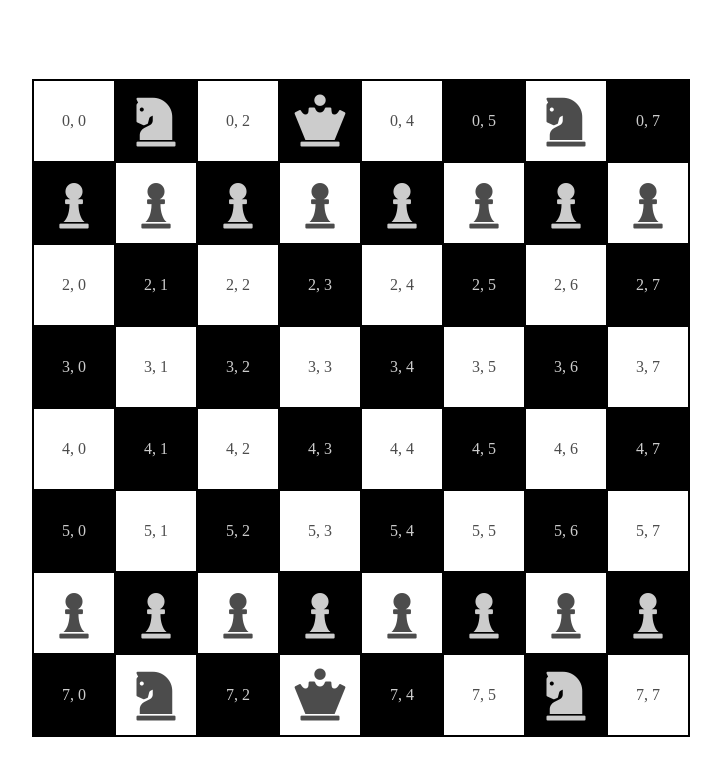
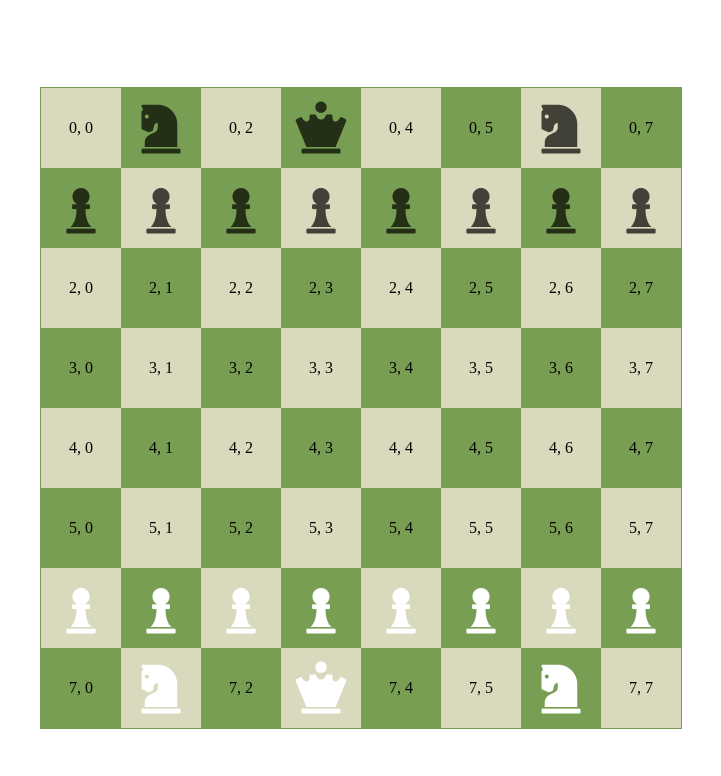
Before and after one commit to jatanski/cc.Chess, a website built with webpack: page index.html in a window 1280 px wide. Both pictures are taken after a click on the element "0, 0". Shown: the whole page, without its empty margins (279-1000 px from the left). Built offline with nearby package versions, Linux system fonts and the light colour scheme.

Commit message:
change styles, add listeners to square & move working

```diff
--- a/src/Game/board.js
+++ b/src/Game/board.js
@@ -11,38 +11,50 @@ class Board extends Array {
     }
   }
 
+  // tutaj tworzycie nowe obiekty waszych bierek i od razu umieszczacie je na szachownicy
+
   createAndSetPawns(side) {
-    const row = (side === 'white') ? 1 : 6;
-    for(let i = 0; i < this[row].length; i++ ) {
+    const row = side === "white" ? 6 : 1;
+    for (let i = 0; i < this[row].length; i++) {
       this[row][i] = new Pawn(row, i, side);
     }
   }
 
+  createAndSetQueen(side) {
+    const row = side === "white" ? 7 : 0;
+    this[row][3] = new Queen(row, 3, side);
+  }
+
+  createAndSetKnight(side) {
+    const row = side === "white" ? 7 : 0;
+    const startPositionKnight = [1, 6];
+    for (let i = 0; i < startPositionKnight.length; i++) {
+      this[row][startPositionKnight[i]] = new Knight(
+        row,
+        startPositionKnight[i],
+        side
+      );
+    }
+  }
+
+  // metoda inicjująca
+
   init() {
     this.createSecondLevel();
-    this.createAndSetPawns('white');
-    this.createAndSetPawns('black');
+
+    const colors = ["white", "black"];
+
+    for (let i = 0; i < colors.length; i++) {
+      this.createAndSetPawns(colors[i]);
+      this.createAndSetQueen(colors[i]);
+      this.createAndSetKnight(colors[i]);
+    }
   }
 }
 
 const board = new Board(8);
 board.init();
 
-// tutaj tworzycie nowe obiekty waszych bierek i od razu umieszczacie je na szachownicy
-
-let knight_w1 = new Knight(7, 1, "white");
-board[knight_w1._x][knight_w1._y] = knight_w1;
-let knight_w2 = new Knight(7, 6, "white");
-board[knight_w2._x][knight_w2._y] = knight_w2;
-let knight_b1 = new Knight(0, 1, "black");
-board[knight_b1._x][knight_b1._y] = knight_b1;
-let knight_b2 = new Knight(0, 6, "black");
-board[knight_b2._x][knight_b2._y] = knight_b2;
-let queen_w1 = new Queen(7, 3, "white");
-board[queen_w1._x][queen_w1._y] = queen_w1;
-let queen_b1 = new Queen(0, 3, "black");
-board[queen_b1._x][queen_b1._y] = queen_b1;
-
 console.log(board); // służy do podejrzenia tablicy w konsoli
 
 export default board;
--- a/src/Game/boardView.js
+++ b/src/Game/boardView.js
@@ -3,26 +3,99 @@ import board from "./board";
 export default class BoardView {
   constructor(boardElement) {
     this._boardElement = boardElement;
-        this._squares = this._boardElement.querySelectorAll('.square');
+    this._squares = this._boardElement.querySelectorAll(".square");
   }
 
   _displayPieces() {
     // Iterujemy po wszystkich elementach (empty jest pomijany w iteracji) w tablicy board
     board.forEach((row, rowIndex) => {
       row.forEach((piece, squareIndex) => {
-                this._boardElement.querySelector(`[data-id="${rowIndex}-${squareIndex}"]`).innerHTML = (piece.display) ? piece.display : 'ERROR';
+        this._boardElement.querySelector(
+          `[data-id="${rowIndex}-${squareIndex}"]`
+        ).innerHTML = piece.display ? piece.display : "ERROR";
       });
     });
   }
 
   _setListeners() {
-        this._boardElement.addEventListener('click', (ev) => {
-            const position = ev.target.closest('.square').dataset.id.split('-').map(el => {
+    this._boardElement.addEventListener("click", ev => {
+      const position = ev.target
+        .closest(".square")
+        .dataset.id.split("-")
+        .map(el => {
           return +el;
         });
       console.log(position);
       return position;
-        })
+    });
+  }
+
+  _setListenersToSquare() {
+    const squares = Array.from(this._boardElement.children);
+    squares.forEach(square => {
+      square.addEventListener("click", () => {
+        this._markFigure(square);
+        this._tryMove(square);
+      });
+    });
+  }
+
+  // zaznacza figurę, która została dotknięta
+  _markFigure(square) {
+    const startPosition = this._getPostionFromSquare(square);
+    board.forEach(row => {
+      row.forEach(piece => {
+        if (piece)
+          if (piece._x === startPosition[0] && piece._y === startPosition[1]) {
+            const legalMoves = piece.findLegalMoves();
+            sessionStorage.setItem(
+              "positionFigure",
+              JSON.stringify(startPosition)
+            );
+            sessionStorage.setItem("legalMoves", JSON.stringify(legalMoves));
+          }
+      });
+    });
+  }
+
+  //próbuje wykonać ruch, jeżeli klinięte wole jest wśród legalnych posunięć to wykonuje ruch
+  _tryMove(square) {
+    const newPosition = this._getPostionFromSquare(square);
+    let legalMovesArray = sessionStorage.getItem("legalMoves");
+    legalMovesArray = JSON.parse(legalMovesArray);
+
+    let startPosition = sessionStorage.getItem("positionFigure");
+    startPosition = JSON.parse(startPosition);
+
+    legalMovesArray.forEach(legalMoves => {
+      if (
+        newPosition[0] === legalMoves[0] &&
+        newPosition[1] === legalMoves[1]
+      ) {
+        console.log("poruszam się");
+        board.forEach(row => {
+          row.forEach(piece => {
+            if (piece)
+              if (
+                piece._x === startPosition[0] &&
+                piece._y === startPosition[1]
+              ) {
+                piece.move(newPosition);
+                sessionStorage.removeItem("legalMoves");
+                sessionStorage.removeItem("positionFigure");
+              }
+          });
+        });
+      }
+    });
+  }
+
+  // zmienia typ z string na number
+
+  _getPostionFromSquare(square) {
+    const positionX = parseInt(square.dataset.x);
+    const positionY = parseInt(square.dataset.y);
+    return [positionX, positionY];
   }
 
   highlightSquares(...squares) {
@@ -30,19 +103,21 @@ export default class BoardView {
       squares = [[...squares]];
     }
     squares.forEach(position => {
-            this._boardElement.querySelector(`[data-id="${position[0]}-${position[1]}"]`).classList.add('highlighted');
-        })
+      this._boardElement
+        .querySelector(`[data-id="${position[0]}-${position[1]}"]`)
+        .classList.add("highlighted");
+    });
   }
 
   removeHighlight() {
-        this._boardElement.querySelectorAll('.highlighted').forEach(el => {
-            el.classList.remove('highlighted');
+    this._boardElement.querySelectorAll(".highlighted").forEach(el => {
+      el.classList.remove("highlighted");
     });
   }
 
   tests() {
     this.highlightSquares([1, 1], [1, 2]);
-        this.highlightSquares(1,3);
+    this.highlightSquares(1, 3);
     setTimeout(() => {
       this.removeHighlight();
     }, 2000);
@@ -51,6 +126,8 @@ export default class BoardView {
   init() {
     this._displayPieces();
     this._setListeners();
-        // this.tests();
+    this.tests();
+
+    this._setListenersToSquare();
   }
 }
--- a/src/Game/pieces/pawn.js
+++ b/src/Game/pieces/pawn.js
@@ -1,11 +1,11 @@
-import Piece from './piece';
+import Piece from "./piece";
 
 class Pawn extends Piece {
   constructor(x, y, side) {
     super(x, y, side);
-    this.name = 'pawn';
-    this.display = `<i class="fas fa-chess-pawn ${side}"></i>`;
-    this._vector = (this._side == 'white') ? -1 : 1; // 1 to góra -1 to dół
+    this.name = "pawn";
+    this.display = `<i data-color=${side} class="fas fa-chess-pawn ${side}"></i>`;
+    this._vector = this._side == "white" ? -1 : 1; // 1 to góra -1 to dół
   }
 
   // główna metoda, w której trzeba zapisać wszystkie możliwe ruchy danej bierki.
@@ -24,7 +24,7 @@ class Pawn extends Piece {
     );
 
     return allAttacs.filter(el => {
-      return !(el[0] < 0 || el[0] > 7 || el[1] < 0 || el[1] > 7)
+      return !(el[0] < 0 || el[0] > 7 || el[1] < 0 || el[1] > 7);
     });
   }
 }
--- a/src/Game/pieces/piece.js
+++ b/src/Game/pieces/piece.js
@@ -8,22 +8,26 @@ class Piece {
     this._y = y;
     this._side = side; //'black' or 'white'
   }
-  move([newX, newY]) {
-    newX = parseInt(newX);
-    newY = parseInt(newY);
+  move(newPosition) {
+    const newX = newPosition[0];
+    const newY = newPosition[1];
 
     //zapisuje nowe pola
     board[newX][newY] = board[this._x][this._y];
 
     //czyści stare pole
     board[this._x][this._y] = null;
-    document.getElementById(`${this._x},${this._y}`).innerHTML = "";
+    document.querySelector(`[data-id="${this._x}-${this._y}"]`).innerHTML = "";
 
     //ustawia bierke na nowym polu
     this._x = newX;
     this._y = newY;
 
-    document.getElementById(`${newX},${newY}`).innerHTML = this.display;
+    document.querySelector(
+      `[data-id="${newX}-${newY}"]`
+    ).innerHTML = this.display;
+
+    console.log(board);
   }
 }
 
--- a/src/Game/setup.js
+++ b/src/Game/setup.js
@@ -1,5 +1,5 @@
 import board from "./board";
-import BoardView from './boardView';
+import BoardView from "./boardView";
 // klasa tworząca interfejs aplikacji
 
 class Setup {
@@ -11,6 +11,8 @@ class Setup {
       for (let y = 0; y < board[x].length; y++) {
         const square = document.createElement("div");
         square.dataset.id = `${x}-${y}`;
+        square.dataset.x = `${x}`;
+        square.dataset.y = `${y}`;
         square.innerHTML = `${x}, ${y}`; // by lepiej widzieć indeksy
         square.className += x % 2 == y % 2 ? "light" : "dark";
         square.classList.add("square");
@@ -23,7 +25,6 @@ class Setup {
     this.view = new BoardView(this.boardElement);
     this.view.init();
   }
-
 }
 
 export default Setup;
--- a/styles/style.css
+++ b/styles/style.css
@@ -1,8 +1,8 @@
 :root {
-  --white: white;
-  --black: black;
+  --white: rgb(201, 201, 161, 0.7);
+  --black: rgb(120, 158, 83);
   --highlighted: orange;
-  --white-figures: rgba(255, 255, 255, 0.8);
+  --white-figures: rgba(255, 255, 255);
   --black-figures: rgba(0, 0, 0, 0.7);
 }
 
@@ -38,20 +38,26 @@ html {
   text-align: center;
   line-height: 10vh;
   font-size: 2vh;
-  border: 1px solid var(--black);
-  color: var(--black-figures);
   cursor: pointer;
   transition: background-color 1s;
+  background-color: var(--white);
 }
 
 .square .fas {
   font-size: 6.5vh;
 }
 .dark {
-  color: var(--white-figures);
   background-color: var(--black);
 }
 
 .highlighted {
   background-color: var(--highlighted);
 }
+
+.black {
+  color: var(--black-figures);
+}
+
+.white {
+  color: var(--white-figures);
+}
```
Lines whose indentation alone changed are shown as unchanged.
